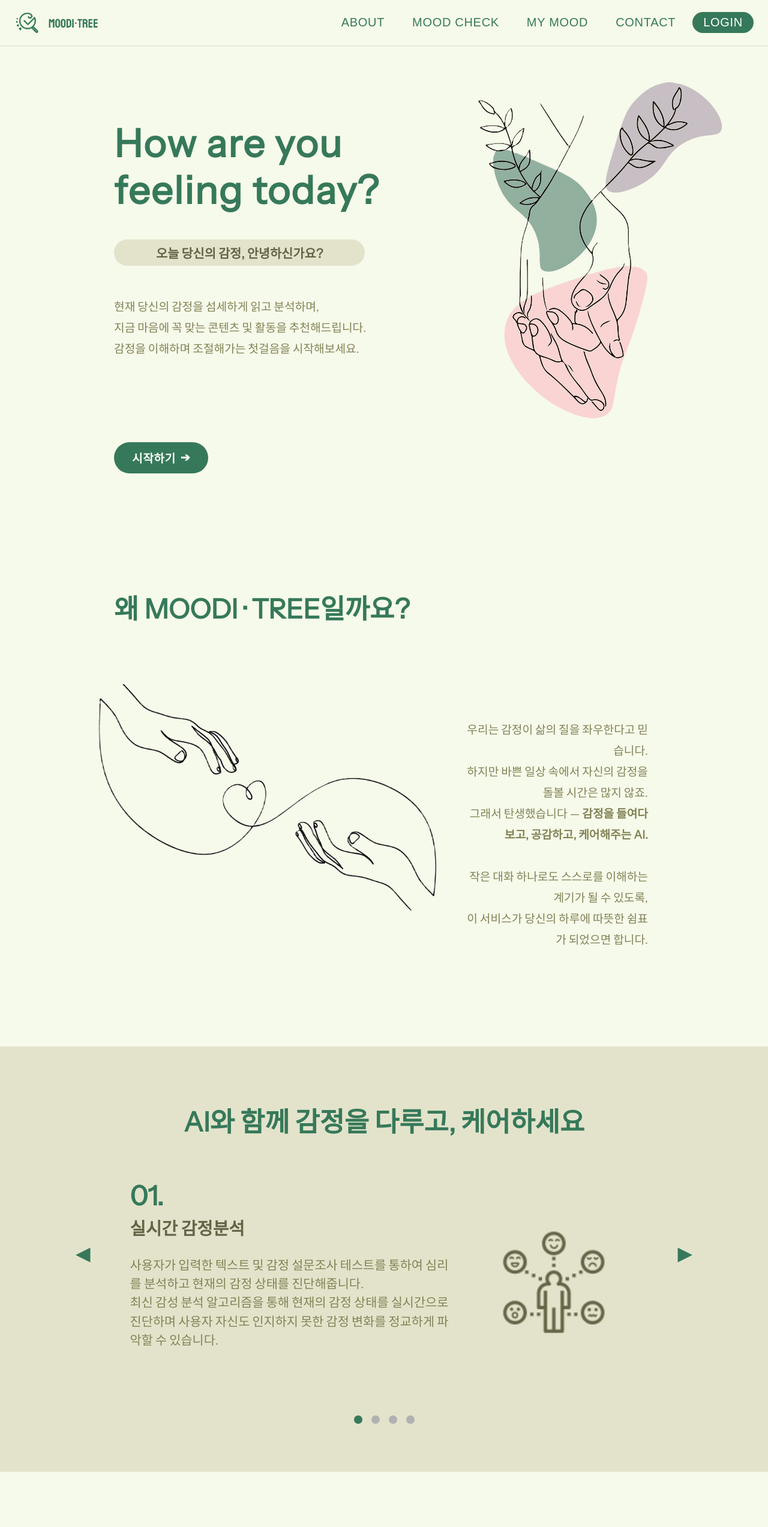
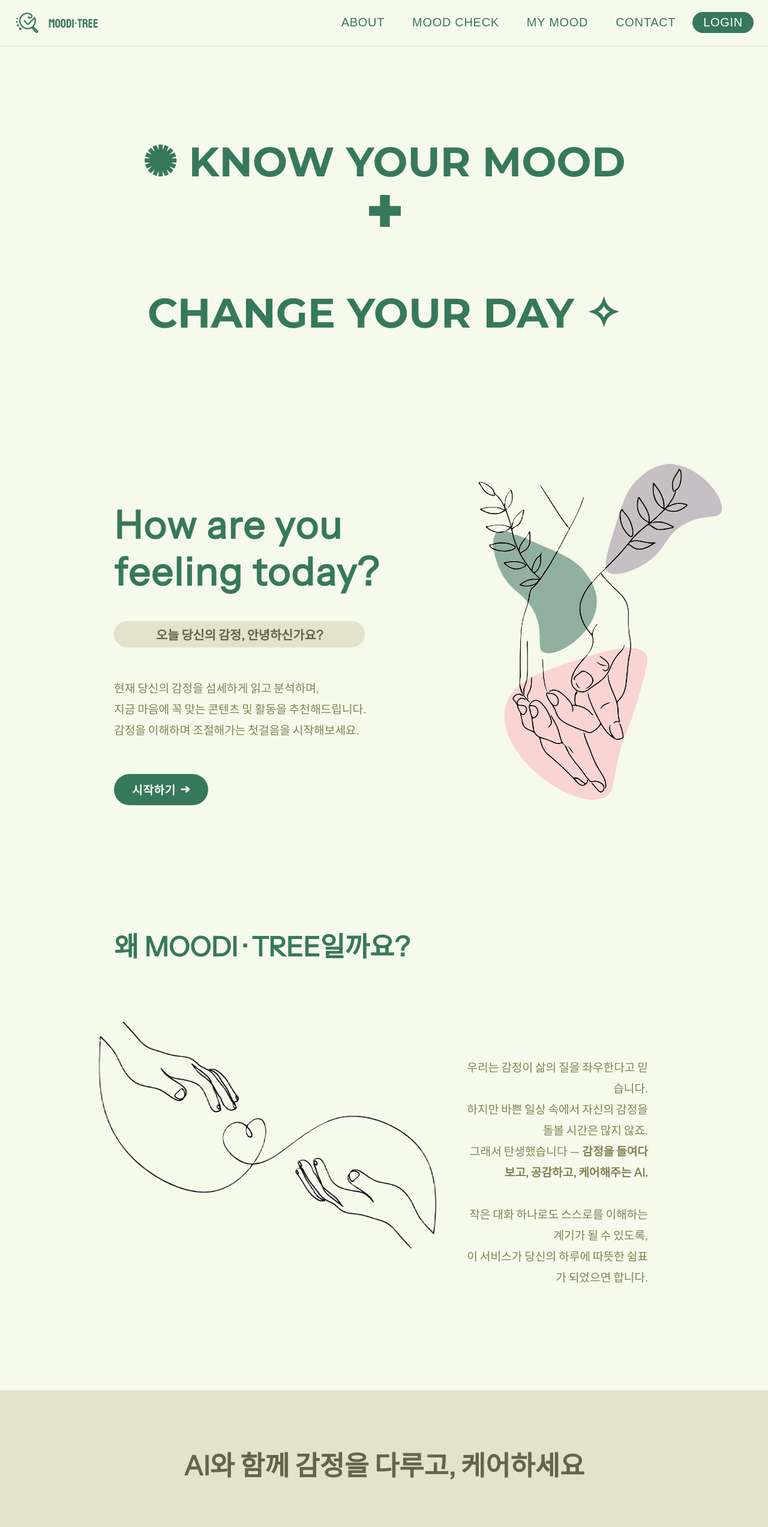
Before and after one commit to yunseok36/AIproject, a React (Create React App) app: page / in a window 1280 px wide. Shown: the top 2545 px of the page at 60% size. Built offline with nearby package versions, Linux system fonts and the light colour scheme; a web font is replaced by a local one.

Commit message:
메인 페이지 수정

```diff
--- a/package.json
+++ b/package.json
@@ -9,6 +9,7 @@
     "@testing-library/user-event": "^13.5.0",
     "cors": "^2.8.5",
     "express": "^5.1.0",
+    "gsap": "^3.13.0",
     "mongoose": "^8.16.1",
     "npm": "^11.4.2",
     "react": "^19.1.0",
--- a/public/index.html
+++ b/public/index.html
@@ -3,6 +3,7 @@
   <head>
     <meta charset="utf-8" />
     <link rel="icon" href="%PUBLIC_URL%/favicon.ico" />
+    <link href="https://fonts.googleapis.com/css2?family=Montserrat:wght@400;700;900&display=swap" rel="stylesheet">
     <link href="https://fonts.googleapis.com/css2?family=Instrument+Sans&display=swap" rel="stylesheet" />
     <link href="https://fonts.googleapis.com/css2?family=Koulen&display=swap" rel="stylesheet">
     <meta name="viewport" content="width=device-width, initial-scale=1" />
--- a/src/page/Main.css
+++ b/src/page/Main.css
@@ -1,18 +1,31 @@
+
+
 /*페이지 구성*/
 .Page-Design {
   padding: 50px 120px;
 }
 
+.section0 {
+  font-family: 'Montserrat', sans-serif;
+  color:#36795A;
+  text-transform: uppercase;
+  text-align: center;
+  font-size: 4.3rem;
+  font-weight: 700;
+  padding-top: 100px;
+  padding-bottom: 200px;
+}
+
 .section1 {
   text-align: left;
   padding-left: 70px;
-  padding-bottom: 160px;
+  padding-bottom: 170px;
 }
 
 .section2 {
   text-align: left;
   padding-left: 10px;
-  padding-bottom: 160px;
+  padding-bottom: 170px;
 }
 
 .section3 {
@@ -105,7 +118,7 @@
   text-align: center;
   font-size: 2.8rem;
   font-weight: 700;
-  color: #36795A;
+  color: #646547;
 }
 
 .title4 {
@@ -146,7 +159,7 @@
   font-size: 2.8rem;
   font-weight: 600;
   margin-bottom: 5px;
-  color: #36795A;
+  color: #646547;
 }
 
 .function-title {
@@ -212,7 +225,7 @@
   background: none;
   border: none;
   cursor: pointer;
-  color: #36795A;
+  color: #646547;
   transition: transform 0.3s ease;
 }
 
@@ -268,7 +281,7 @@
 }
 
 .indicator-dot.active {
-  background-color: #36795A; /* 초록색으로 활성화 표시 */
+  background-color: #828356; /* 갈색으로 활성화 표시 */
 }
 
 
--- a/src/page/Main.js
+++ b/src/page/Main.js
@@ -6,7 +6,8 @@ import handImage2 from "../image/two-hands.jpg";
 import checkImage from "../image/checking.png";
 import RecommendImage from "../image/recommend.png";
 import ActivityImage from "../image/activity.png";
-import SaveImage from "../image/save.png"
+import SaveImage from "../image/save.png";
+import plusImage from "../image/plus.svg";
 
 const functionItems = [
   {
@@ -87,6 +88,12 @@ function Main() {
 
   return (
     <div className="Page-Design">
+      <div className="section0">
+            ✺ KNOW YOUR MOOD<br/>
+            <div className="main-text-starticon">✚</div>
+            <br/>CHANGE YOUR DAY ✧
+      </div>
+
       <div className="section1">
         <div className="content-wrapper">
           <div className="text-content">
@@ -100,11 +107,10 @@ function Main() {
             감정을 이해하며 조절해가는 첫걸음을 시작해보세요.
           </div>
           <br />
+          <button className="button-primary" onClick={handleStartClick}>시작하기</button>
           </div>
           <img className="image-Main" src={handImage} alt="Hand"/>
         </div>
-        <br />
-        <button className="button-primary" onClick={handleStartClick}>시작하기</button>
       </div>
 
       <div className="section2">
```
Also changed, not shown: src/image/plus.svg (added), 1 other file (tests, documents, lock files or other folders).
